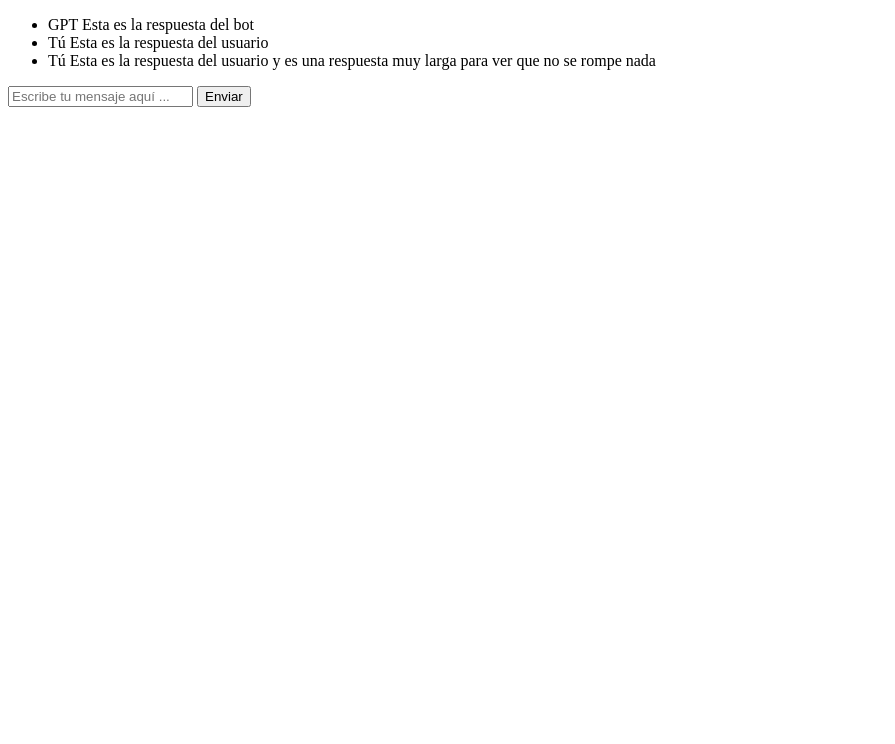
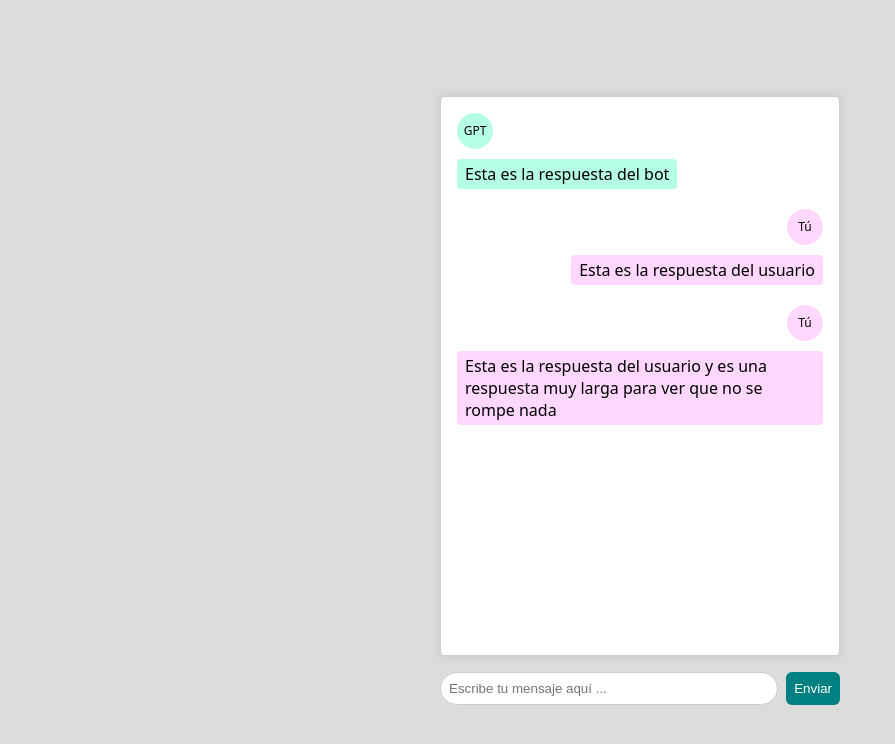
Before and after one commit to deligarbur/chatgpt-local, a plain HTML site: page src/index.html in a window 1280 px wide. Shown: the whole page, without its empty margins (0-895 px from the left). Drawn offline with Linux system fonts and the light colour scheme.

Commit message:
add styles

```diff
--- /dev/null
+++ b/src/css/main.css
@@ -0,0 +1,104 @@
+* {
+  padding: 0;
+  margin: 0;
+  box-sizing: border-box;
+}
+
+body {
+  font-family: system-ui, 'Segoe UI', Roboto, Oxygen,  'Open Sans', 'Helvetica Neue', sans-serif;
+  background: gainsboro;
+  display: grid;
+  place-content: center;
+  height: 100vh;
+  height: 100dvh;
+  /* no todos los navegadores soportan dvh por eso podemos poner ambas en caso de que el navegador no pueda cargarlo cogerá vh */
+}
+
+main {
+  width: 400px;
+  max-width: 100%;
+  height: 70vh;
+
+  background: white;
+  border: 1px solid #ccc;
+  border-radius: 4px;
+  box-shadow: 0 0 10px rgba(0, 0, 0, 0.1);
+  padding: 8px;
+  margin-bottom: 16px;
+
+  overflow-y: auto;
+}
+
+ul {
+  display: flex;
+  flex-direction: column;
+  gap: 4px;
+  list-style: none;
+}
+
+.message {
+  display: flex;
+  flex-direction: column;
+  gap: 10px;
+  margin: 4px 0;
+  padding: 4px 8px;
+
+  > p:first-child {
+    width: 36px;
+    height: 36px;
+    background: gainsboro;
+    font-size: 12px;
+    font-weight: 500;
+    display: flex;
+    justify-content: center;
+    align-items: center;
+    border-radius: 50%;
+  }
+
+  > p:last-child {
+    padding: 4px 8px;
+    border-radius: 4px;
+  }
+
+  &.user {
+    align-self: flex-end;
+    align-items: flex-end;
+    p {
+      background: rgb(255, 215, 255);
+    }
+  }
+
+  &.bot {
+    align-self: flex-start;
+    p {
+      background: rgb(182, 255, 231);
+    }
+  }
+}
+
+form {
+  display: flex;
+
+  input {
+    border-radius: 20px;
+    flex-grow: 1;
+    border: 0;
+    padding: 8px;
+    margin-right: 8px;
+    border: 1px solid #ccc;
+  }
+}
+
+button {
+  background: teal;
+  border: 0;
+  color: white;
+  border-radius: 6px;
+  cursor: pointer;
+  padding: 8px;
+  transition: background .3s ease;
+
+  &:hover {
+    background: lightseagreen;
+  }
+}
--- a/index.html
+++ b/src/index.html
@@ -5,24 +5,25 @@
     <meta charset="UTF-8">
     <meta name="viewport" content="width=device-width, initial-scale=1.0">
     <title>ChatGPT Local</title>
+    <link rel="stylesheet" href="./css/main.css">
   </head>
 
   <body>
     <main>
       <ul>
         <li class="message bot">
-          <span>GPT</span>
-          <span>Esta es la respuesta del bot</span>
+          <p>GPT</p>
+          <p>Esta es la respuesta del bot</p>
         </li>
 
         <li class="message user">
-          <span>Tú</span>
-          <span>Esta es la respuesta del usuario</span>
+          <p>Tú</p>
+          <p>Esta es la respuesta del usuario</p>
         </li>
 
         <li class="message user">
-          <span>Tú</span>
-          <span>Esta es la respuesta del usuario y es una respuesta muy larga para ver que no se rompe nada</span>
+          <p>Tú</p>
+          <p>Esta es la respuesta del usuario y es una respuesta muy larga para ver que no se rompe nada</p>
         </li>
       </ul>
     </main>
@@ -32,6 +33,15 @@
       <button>Enviar</button>
     </form>
 
+    <template id="message-template">
+      <li class="message">
+        <p></p>
+        <p></p>
+      </li>
+    </template>
+
+    <script src="./js/main.js" type="text/javascript"></script>
+
   </body>
 
 </html>
```
Also changed, not shown: src/js/main.js (added).
